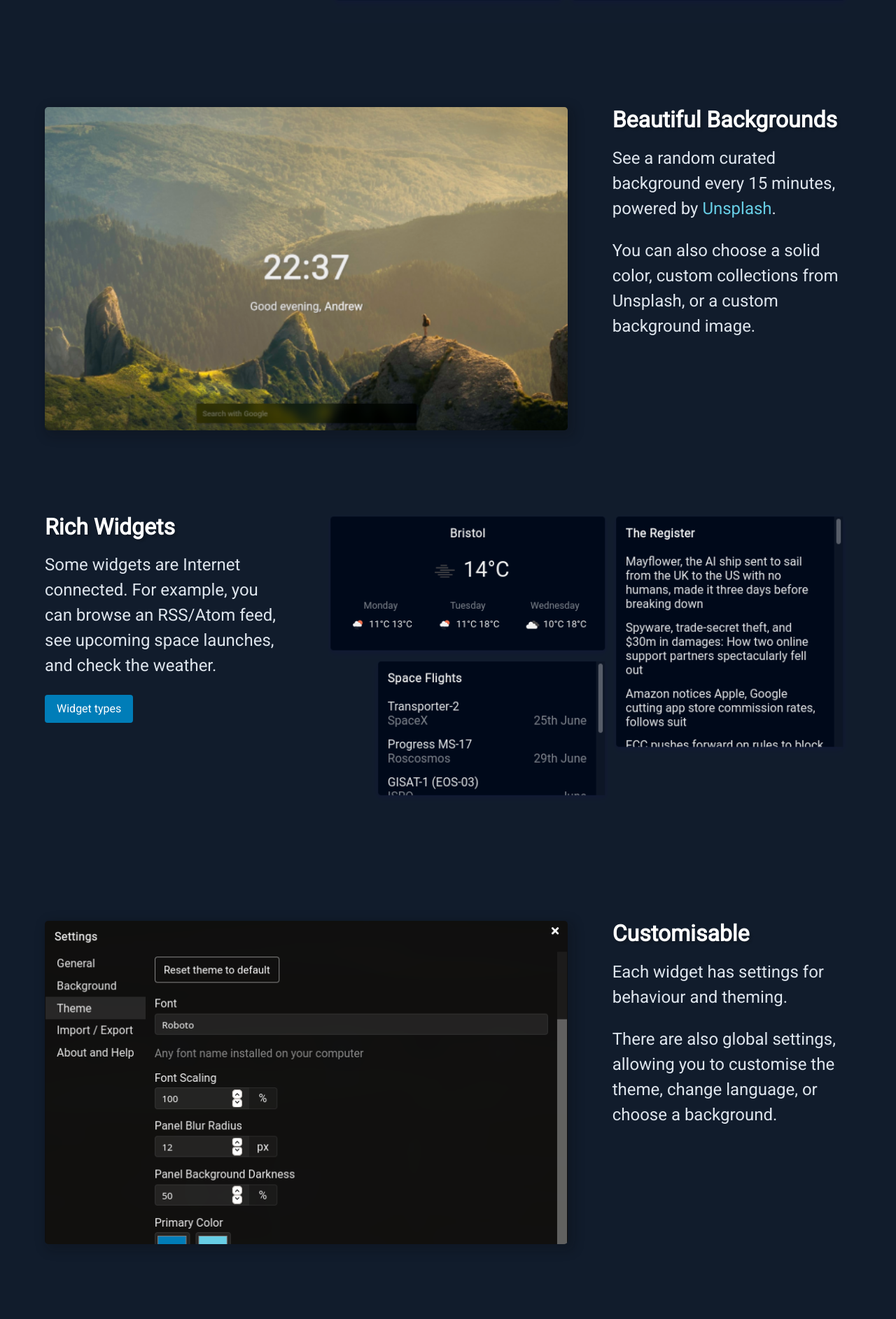
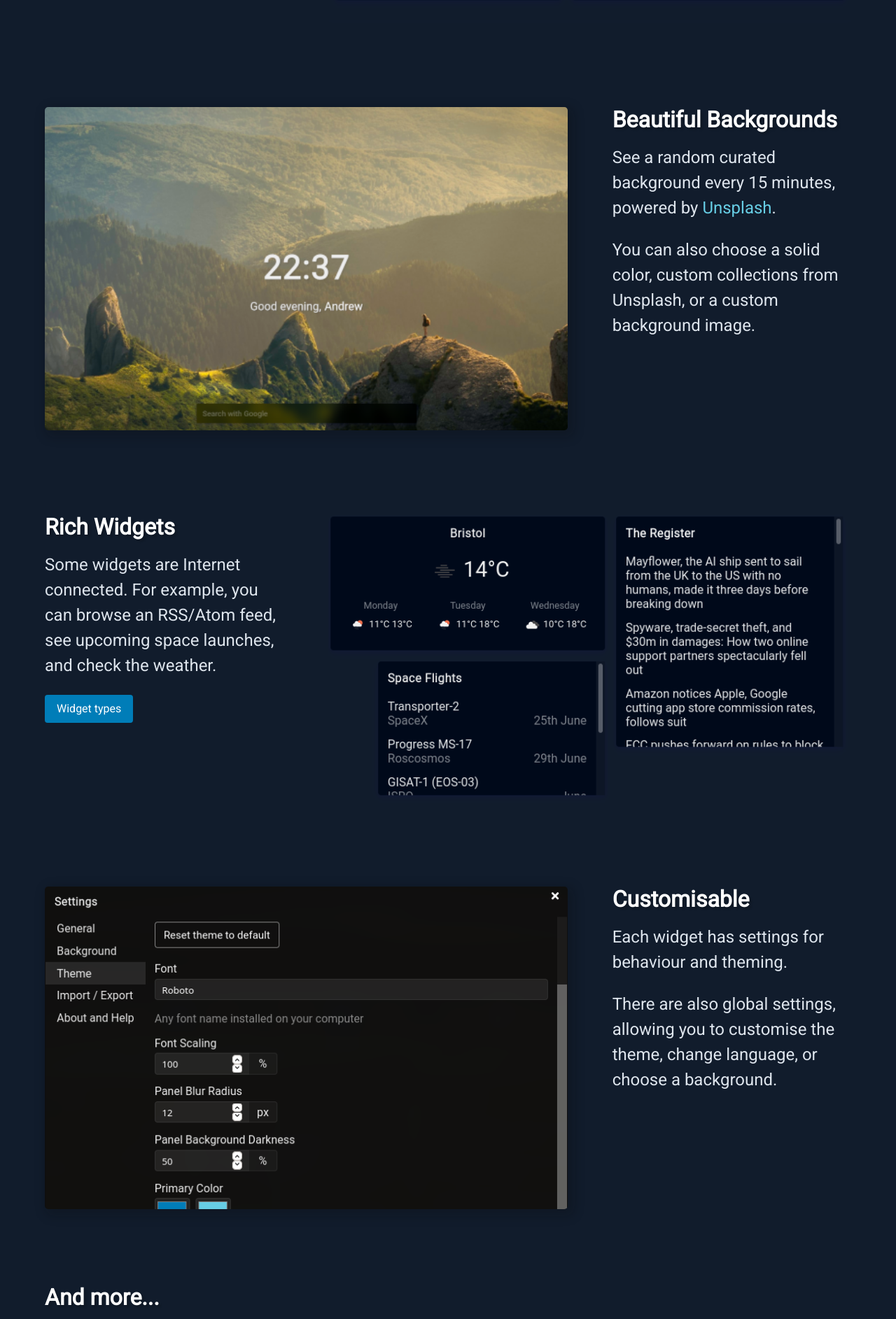
Before and after one commit to rubenwardy/renewedtab_website, a Jekyll site: the page built from index.html, in a window 1280 px wide. Shown: the part 1111-2996 px from the top of the page at 70% size. Built offline with Jekyll 4.4.1, drawn with Linux system fonts in a browser that asks for light colours.

Commit message:
Fix inconsistent gaps between features

```diff
--- a/_data/features.yml
+++ b/_data/features.yml
@@ -1,5 +1,6 @@
 - title: Drag and Drop Widgets
   no_shadow: true
+  no_ratio: true
   image: static/images/features/widgets.png
   image_link: /static/images/features/widgets.png
   desc: |
@@ -20,6 +21,7 @@
 
 - title: Rich Widgets
   no_shadow: true
+  no_ratio: true
   image: static/images/features/rich_widgets.png
   image_link: /static/images/features/rich_widgets.png
   desc: |
--- a/index.html
+++ b/index.html
@@ -59,7 +59,7 @@ layout: default
 
 				<div class="columns is-variable is-8 py-6 {% if side=='left' %}is-reversed{% endif %}">
 					<figure class="column is-two-thirds">
-						<a class="image is-golden" href="{{ image_link }}">
+						<a class="image {% unless item.no_ratio %}is-golden{% endunless %}" href="{{ image_link }}">
 							<img src="{{ item.image }}" alt="{{ item.title }}"
 								{% if item.no_shadow %}class="no-shadow"{% endif %}>
 						</a>
```
